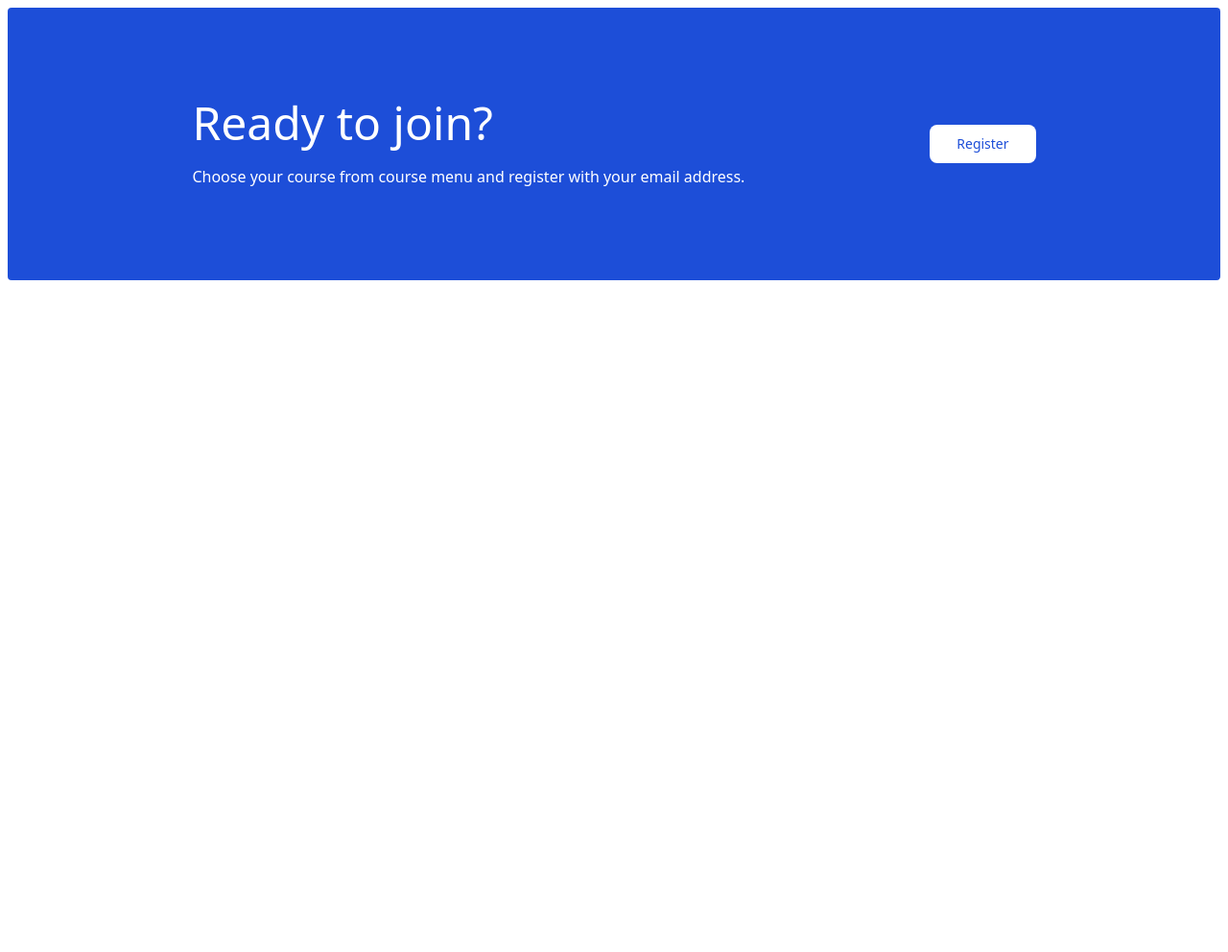
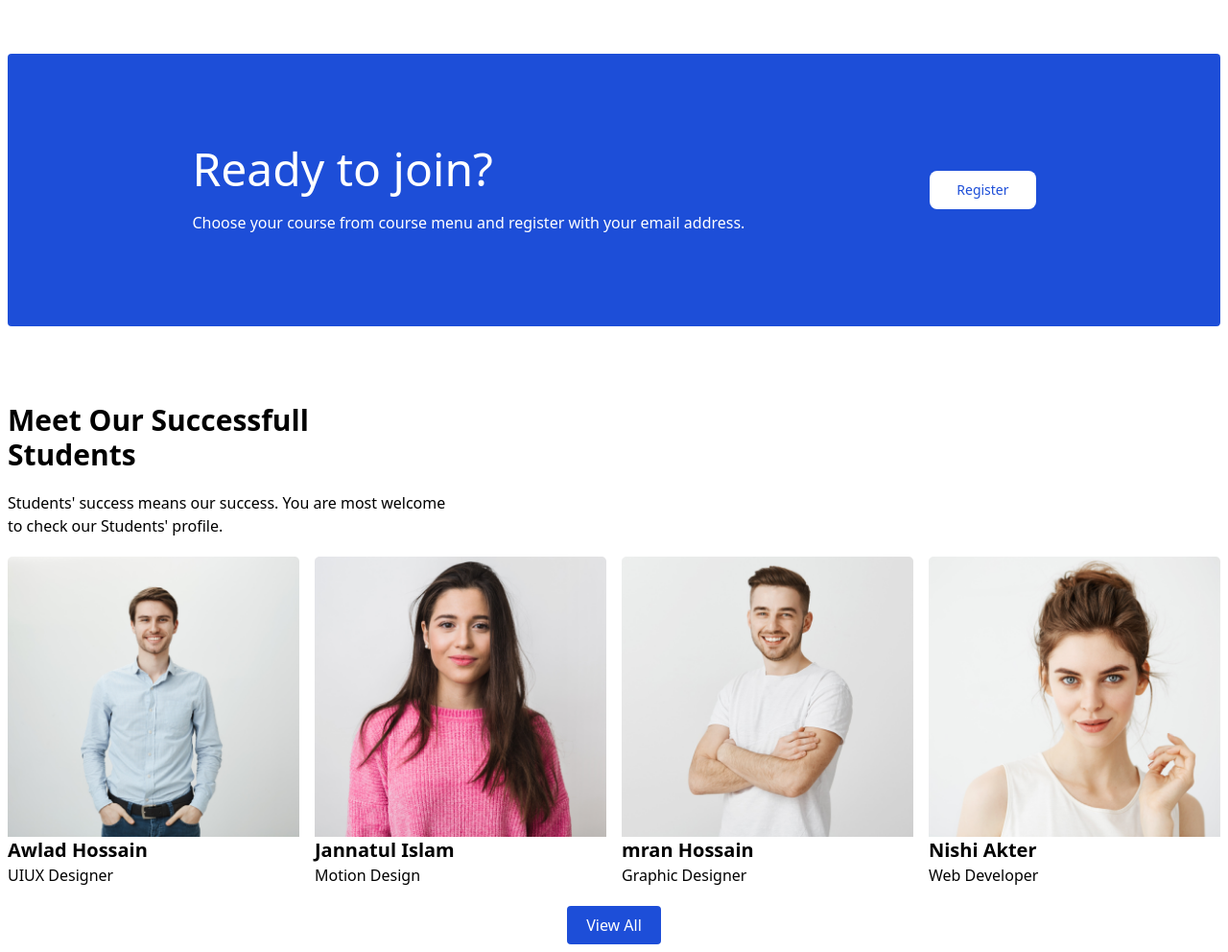
Before and after one commit to mamun03/fw-edutech, a plain HTML site: page index.html in a window 1280 px wide. Shown: the part 2187-3179 px from the top of the page at 96% size. Before the commit the page ends 2487 px from the top, so only its background shows below. Drawn offline with nearby package versions, Linux system fonts and the light colour scheme.

Commit message:
successful story

```diff
--- a/index.html
+++ b/index.html
@@ -229,7 +229,7 @@
   </div>
 </section>
 <!-- ready to join  -->
-<section class="bg-blue-700 p-24 mt-20 rounded">
+<section class="bg-blue-700 p-24 mt-32 rounded">
   <div class="flex justify-around items-center">
     <div class="text-white grid gap-5">
       <h1 class="text-5xl">Ready to join?</h1>
@@ -280,6 +280,41 @@
 </div>
 </div>
 </section>
+<!-- Success  -->
+<section class="container mt-20 grid gap-5">
+
+    <h1 class="text-3xl font-semibold">Meet Our Successfull <br> Students</h1>
+  <p>Students' success means our success. You are most welcome <br> to check our Students' profile.</p>
+
+  <div class="flex items-center gap-4">
+    <div>
+      <img src="images/student/student-1.png" alt="">
+      <h5 class="text-xl font-semibold">Awlad Hossain</h5>
+      <p>UIUX Designer</p>
+    </div>
+    <div>
+      <img src="images/student/student-2.png" alt="">
+      <h5 class="text-xl font-semibold">Jannatul Islam</h5>
+      <p>Motion Design</p>
+    </div>
+    <div>
+      <img src="images/student/student-3.png" alt="">
+      <h5 class="text-xl font-semibold">mran Hossain</h5>
+      <p>Graphic Designer</p>
+    </div>
+    <div>
+      <img src="images/student/student-4.png" alt="">
+      <h5 class="text-xl font-semibold">Nishi Akter</h5>
+      <p>Web Developer</p>
+    </div>
+  </div>
+  <div class="flex justify-center">
+    <button class="bg-blue-700 rounded px-5 py-2 text-white">View All</button>
+  </div>
+</section>
+<!-- Feedback of Students -->
+
+
 </main>
 
 
```
